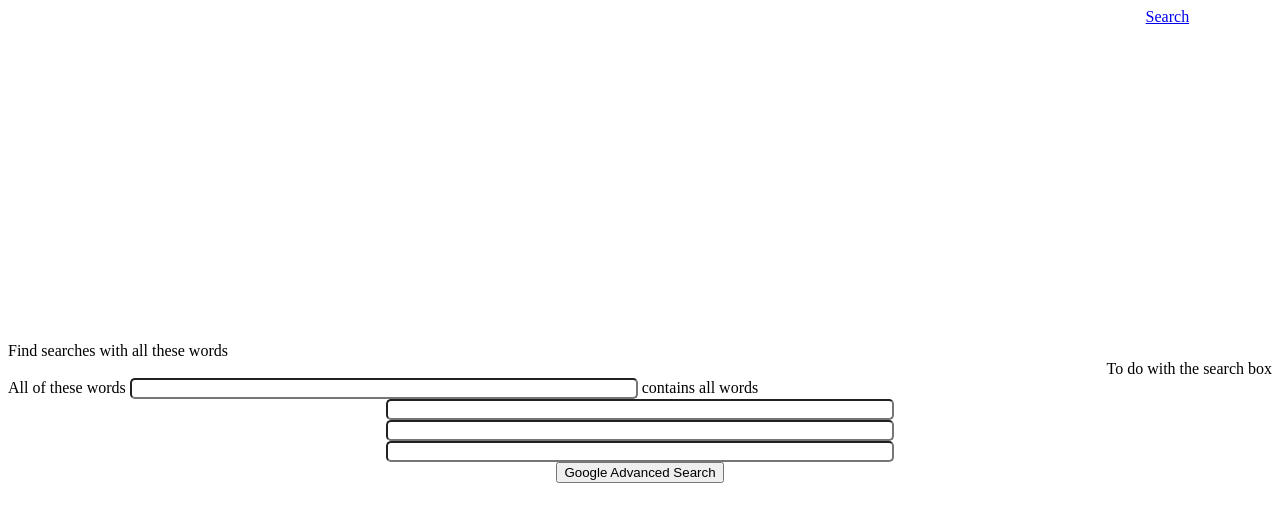
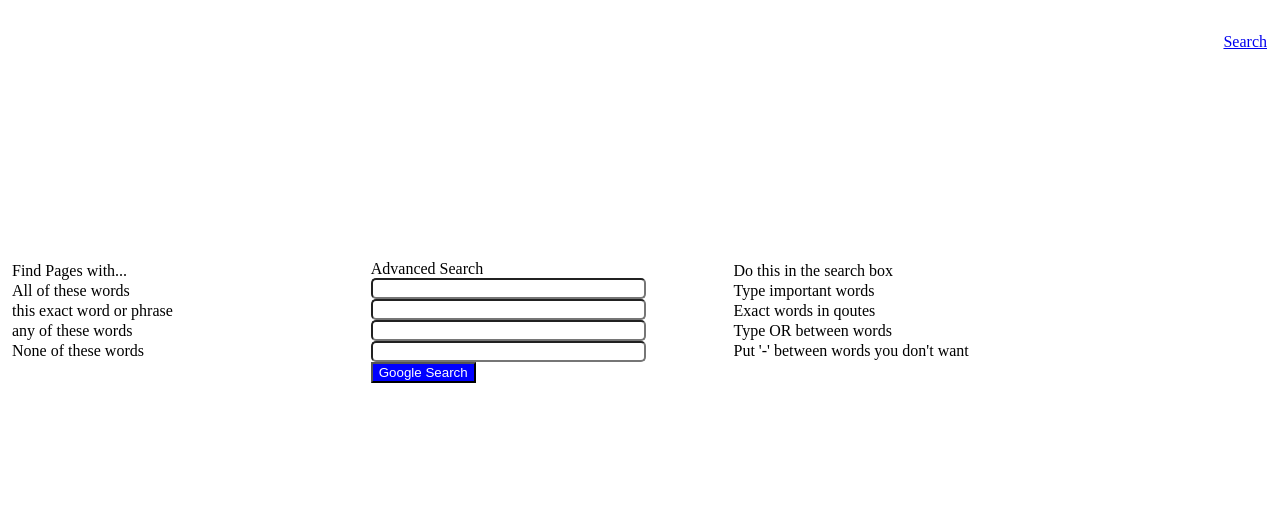
Before and after one commit to Brookface2/Lecture-0, a plain HTML site: page Advanced.html in a window 1280 px wide. Drawn offline with Linux system fonts and the light colour scheme.

Commit message:
First Commit of first tasks

```diff
--- a/Advanced.html
+++ b/Advanced.html
@@ -2,35 +2,48 @@
 <html lang="en">
     <head>
         <title>Search</title>
-        <link rel="stylesheet" type="text/css" href="search.css" media="screen"/>
+        <link rel="stylesheet" type="text/css" href="search.css"/>
     </head>
     <body>
-        <div class="links">
-            <a href="index.html">Search</a>
-        </div>
-        <div class="search">
-        <form action="https://www.google.com/advanced_search">
+        <div class="container">
             <div>
-                <div class="text">Find searches with all these words</div>
-            </div>
-                <div class="text2"> To do with the search box</div>
-            <div class="text" >
-                All of these words
-                <input class="Adbox" type="text" name="as_q">
-                <span class="text2" >contains all words</span>
+                <div class="text">Find Pages with...</div>
+                <div class="text">All of these words</div>
+                <div class="text"> this exact word or phrase</div>
+                <div class="text">any of these words</div>
+                <div class="text">None of these words</div>
             </div>
             <div>
-                <input class="Adbox" type="text" name="search">
+                <div>Advanced Search</div>
+                <div>
+                    <form action="https://www.google.com/search">
+                    <input class="sbox" type="text" name="as_q">
+                </div>
+                <div>
+                    <form action="https://www.google.com/search">
+                        <input class="sbox" type="text" name="as_epq">
+                </div>
+                <div>
+                    <form action="https://www.google.com/search">
+                        <input class="sbox" type="text" name="as_oq">
+                </div>
+                <div>
+                    <form action="https://www.google.com/search">
+                        <input class="sbox" type="text" name="as_eq">
+                </div>
+                    <input type="submit" value="Google Search" class="sbutton">
+                    </form>
             </div>
             <div>
-                <input class="Adbox" type="text" name="search">
+                <div class="text">Do this in the search box</div>
+                <div class="text">Type important words</div>
+                <div class="text">Exact words in qoutes</div>
+                <div class="text"> Type OR between words</div>
+                <div class="text">Put '-' between words you don't want</div>
             </div>
-            <div>
-
-                <input class="Adbox" type="text" name="search">
+            <div id="links">
+                <a href="index.html">Search</a>
             </div>
-            <input type="submit" value="Google Advanced Search">
-        </form>
         </div>
     </body>
 </html>
--- a/search.css
+++ b/search.css
@@ -1,27 +1,41 @@
-.links{
-    margin-left: 90%;
+.container {
+    display: flex;
+    flex-wrap: wrap;
 }
 
+.container > div {
+    width: 200px;
+    padding-top: 250px;
+    height: 500px;
+    text-align: left;
+    flex-grow: 1;
+    margin: 2px;
+
+}
+
+.sbox{
+    width: 75%;
+    border-radius: 5px;
+}
+.sbutton{
+   background-color: blue;
+   color: white;
+}
+.text{
+    margin: 2px;
+}
+#links{
+    padding-top: 20px;
+    width: 15px;
+    margin: 5px;
+    text-align: right;
+    height: 500px;
+}
 .search{
     margin-top: 25%;
     text-align: center;
 }
-
-.sbox{
-    border-radius: 5px;
+.basicLink{
+    text-align: right;
+    margin-left: 80%;
 }
-
-.Adbox{
-    width: 500px;
-    border-radius: 5px;
-    text-align: left;
-}
-
-.text{
-    text-align: left;
-}
-
-.text2{
-    width: -300px;
-    text-align: right;
-}
```
Also changed, not shown: imagesearch.html (+1 -1 lines), index.html (+1 -1 lines).
